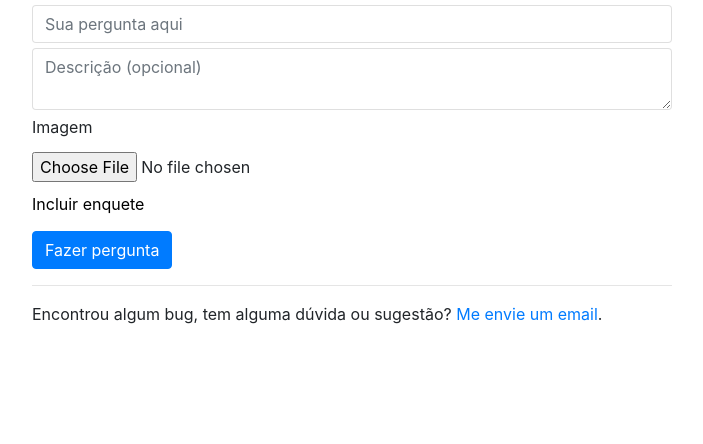
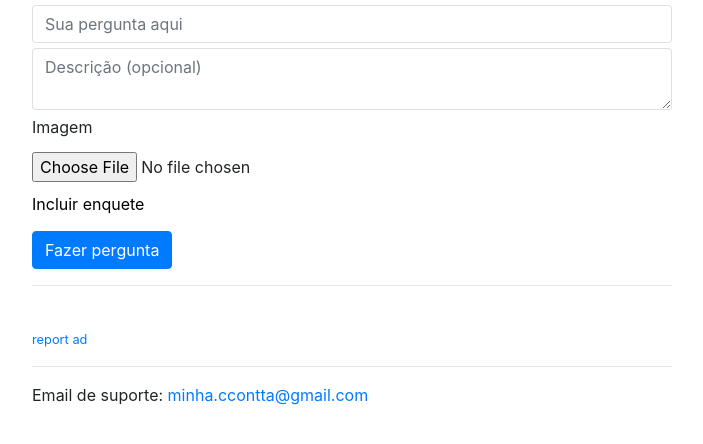
Before and after one commit to 0asker/Asker, a Django app: page /ask in a window 1280 px wide. Shown: the top 444 px of the page, without its empty margins (288-991 px from the left). Run offline with Django 3.2, Linux system fonts and the light colour scheme; a user stored in the database is signed in; tables that the repository leaves empty hold one stand-in row (values such as "Sample post").

Commit message:
Implementação de anúncios.

```diff
--- a/main_app/models.py
+++ b/main_app/models.py
@@ -185,7 +185,7 @@ class Notification(models.Model):
 
 class Report(models.Model):
     type = models.TextField()
-    item = models.IntegerField()
+    item = models.IntegerField(null=True)
     reporter = models.ForeignKey(User, on_delete=models.SET_NULL, null=True)
     url = models.URLField(null=True)
     text = models.TextField(null=True)
--- a/main_app/templates/ask.html
+++ b/main_app/templates/ask.html
@@ -1,3 +1,4 @@
+{% spaceless %}
 {% load main_app_extras %}
 <!doctype html>
 <html lang="pt-br">
@@ -95,8 +96,70 @@ main {
 			</form>
 		</div>
 		<hr>
+
+<!-- Ad -->
+<small id="ad-reported" style="display: none;">Anúncio reportado.</small>
+<div id="ad">
+	<script>
+	(function(__htas){
+	var d = document,
+		s = d.createElement('script'),
+		l = d.scripts[d.scripts.length - 1];
+	s.settings = __htas || {};
+	s.src = "\/\/apprefaculty.pro\/aPWtZ.ygQO2\/9okoZ\/T\/9P6obA2O5ol\/SbWtQw9LNPDJIS0-MFj\/cv4BMcSC0F0iMajRQMyeNhz\/gOy\/J\/nfBy1bcR2vhdaTbl2C5Ql\/SUWdQY9LNqDlIf0\/Mdj\/cz4\/M\/SG0F0tMXjFQTyzNgzrg\/y_";
+	l.parentNode.insertBefore(s, l);
+	})({})
+	</script>
+	<img id="report-loader" src="/static/images/loading.gif" width="10%" style="display: none;">
+	<br>
+	<small><a href="#" id="report-ad">report ad</a></small>
+	<form class="form-inline" id="report-ad-form" style="display: none;">
+		<input type="hidden" name="type" value="ad"> <!-- Tipo de denúncia: anúncio (ad) -->
+		<textarea class="form-control" placeholder="Detalhes:" required name="text"></textarea>
+		&nbsp;<input class="btn btn-outline-primary" type="submit" value="Enviar denúncia">
+	</form>
+
+	<script>
+		document.getElementById("report-ad").onclick = function () {
+			report_ad_form = document.getElementById("report-ad-form");
+			report_loader = document.getElementById("report-loader");
+			report_ad = document.getElementById("report-ad");
+
+			report_form = document.getElementById("report-ad-form");
+			if (report_form.style.display == "block")
+				report_form.style.display = "none";
+			else
+				document.getElementById("report-ad-form").style.display = "block";
+
+			report_ad_form.onsubmit = function () {
+				report_ad_form.style.display = "none";
+				report_ad.style.display = "none";
+				report_loader.style.display = "block";
+
+				$.ajax({
+					url: "/report",
+					type: "GET",
+					data: $(report_ad_form).serialize(),
+					complete: function(data) {
+						document.getElementById("ad").remove();
+						document.getElementById("ad-reported").style.display = "block";
+					}
+				});
+
+				return false;
+			}
+		}
+	</script>
+</div>
+<!-- !Ad -->
+
+		<hr>
+
 		<footer>
-			<p>Encontrou algum bug, tem alguma dúvida ou sugestão? <a href="mailto:minha.ccontta@gmail.com">Me envie um email</a>.</p>
+			<p>
+				Email de suporte:
+				<a href="mailto:minha.ccontta@gmail.com">minha.ccontta@gmail.com</a>
+			</p>
 		</footer>
 {{ error|safe }}
 {% else %}
@@ -148,5 +211,7 @@ main {
 	}
 </script>
 <script src="/static/js/general_functions.js?version=2"></script>
+<script src="https://code.jquery.com/jquery-3.6.0.min.js"></script>
 </body>
 </html>
+{% endspaceless %}
--- a/main_app/views.py
+++ b/main_app/views.py
@@ -745,7 +745,10 @@ def delete_comment(request):
 
 
 def report(request):
-	if request.GET.get('type') == 'response':
+
+	report_type = request.GET.get('type')
+
+	if report_type == 'response':
 		if Report.objects.filter(item=request.GET.get('id')).exists():
 			return HttpResponse('OK')
 
@@ -759,6 +762,10 @@ def report(request):
 							  reporter=reporter,
 							  url='https://asker.fun/question/' + str(Response.objects.get(id=request.GET.get('id')).question.id),
 							  text='Resposta: ' + str(Response.objects.get(id=request.GET.get('id')).text))
+	elif report_type == 'ad':
+		Report.objects.create(type="ad",
+							  reporter=request.user,
+							  text=request.GET.get('text'))
 	else:
 		if UserProfile.objects.get(user=request.user).total_points < 300:
 			return HttpResponse('OK')
```
